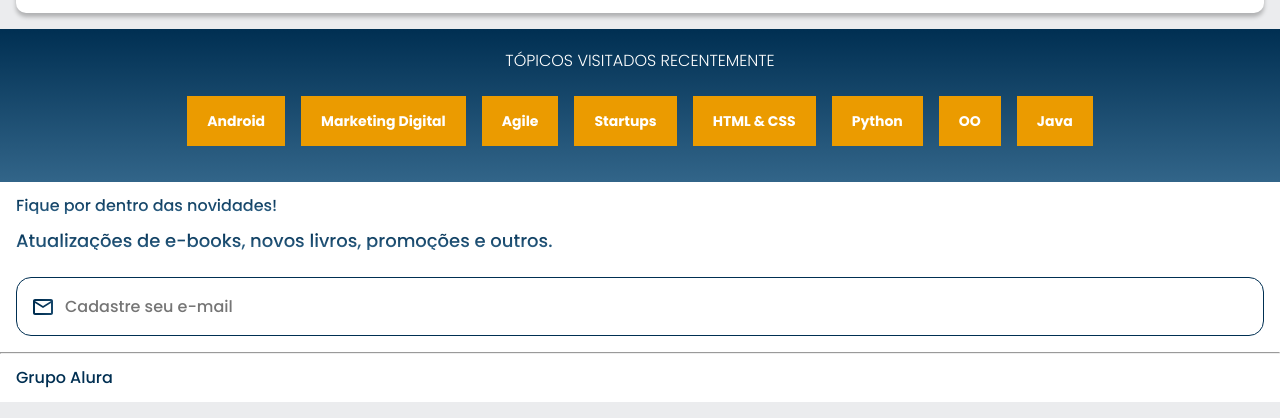
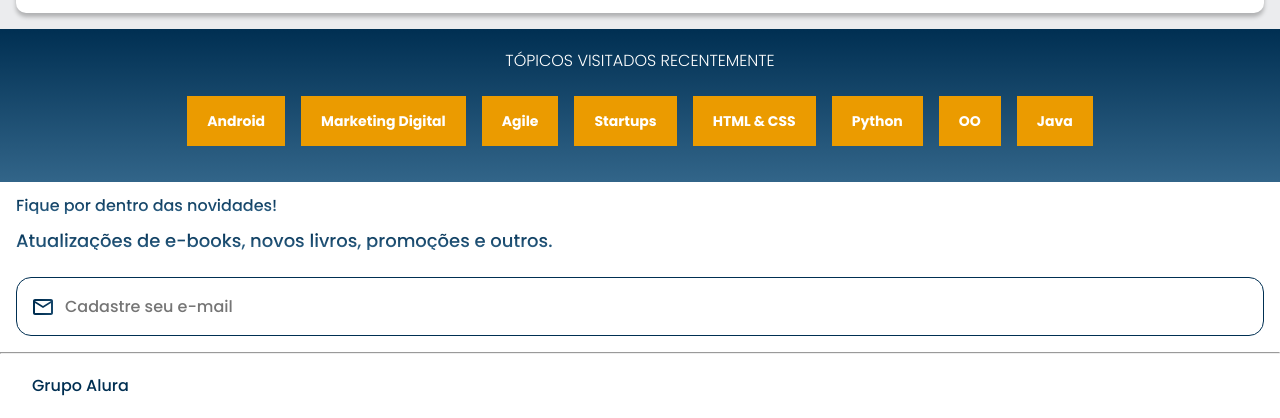
Before and after one commit to MeSGuel/Alura-mobilefirst, a plain HTML site: page index.html in a window 1280 px wide. Shown: the part 2373-2791 px from the top of the page. Drawn offline with nearby package versions, Linux system fonts and the light colour scheme.

Commit message:
Mudança de espaçamento do rodapé

```diff
--- a/styles/rodape.css
+++ b/styles/rodape.css
@@ -6,5 +6,5 @@ hr {
 .rodape {
     background-color: var(--branco);
     color: var(--azul);
-    padding: 1em;
+    padding: 1.5em 2em;
 }
```
